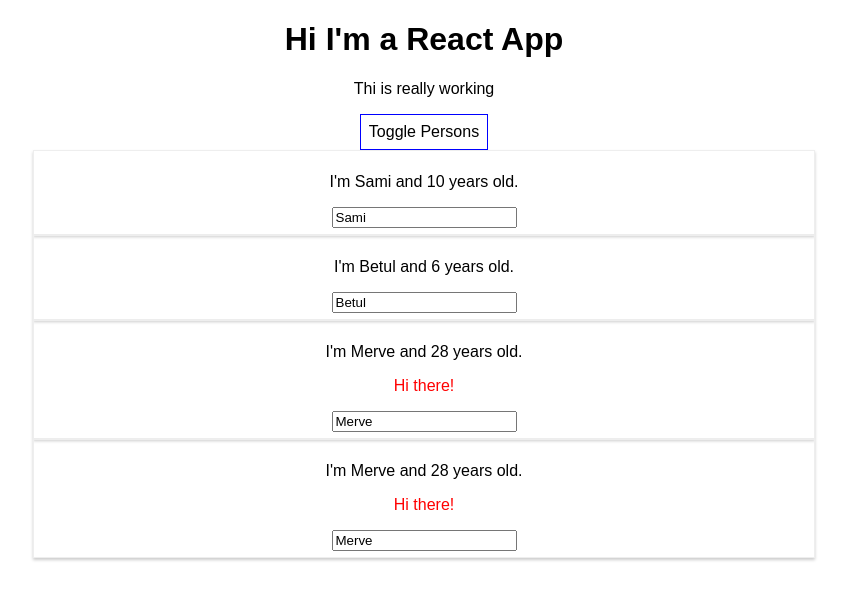
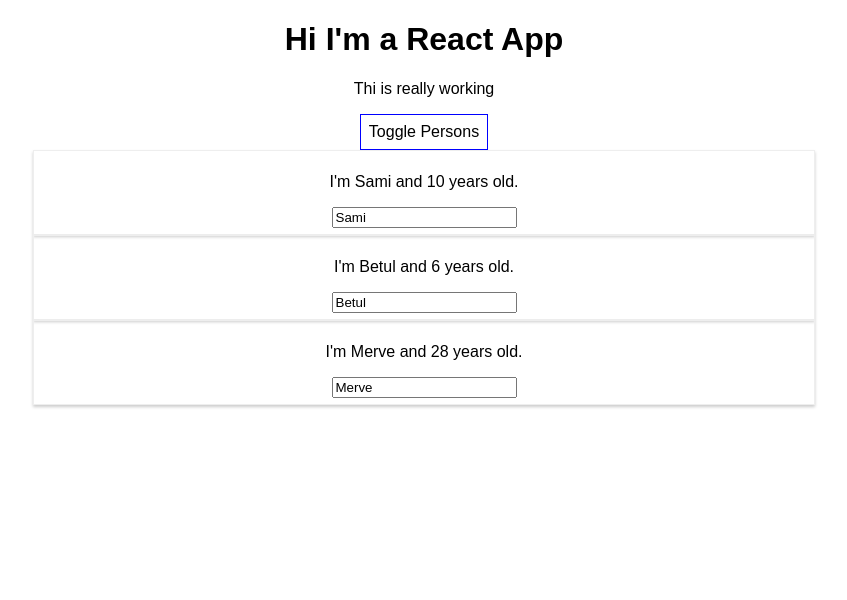
Before and after one commit to mhatiboglu/react-complete-guide, a React (Create React App) app: page / in a window 1280 px wide. Shown: the top 600 px of the page, without its empty margins (216-1063 px from the left). Built offline with nearby package versions, Linux system fonts and the light colour scheme.

Commit message:
Make dynamic to render persons from state

```diff
--- a/src/App.js
+++ b/src/App.js
@@ -57,11 +57,11 @@
     let persons = null;
     if (this.state.showPersons) {
           persons = (<div >
-            <Person name={this.state.persons[0].name} age={this.state.persons[0].age} />
-            <Person name={this.state.persons[1].name} age={this.state.persons[1].age}
-              changed={this.nameChangedHandler} />
-            <Person name={this.state.persons[2].name} age={this.state.persons[2].age}> Hi there!</Person>
-            <Person name={this.state.persons[2].name} age={this.state.persons[2].age}> Hi there!</Person>
+            {this.state.persons.map(person =>{
+                return <Person
+                  name={person.name}
+                  age= {person.age}/>
+           })}
           </div>)
     }
 
```
